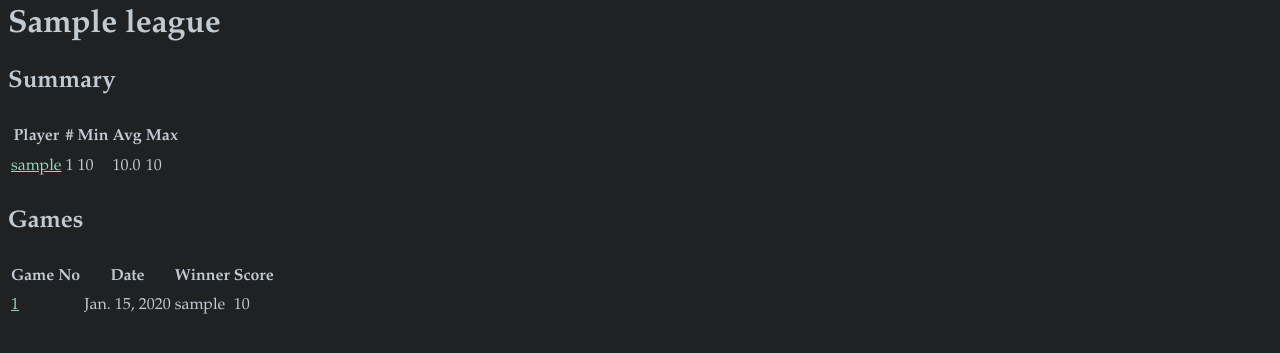
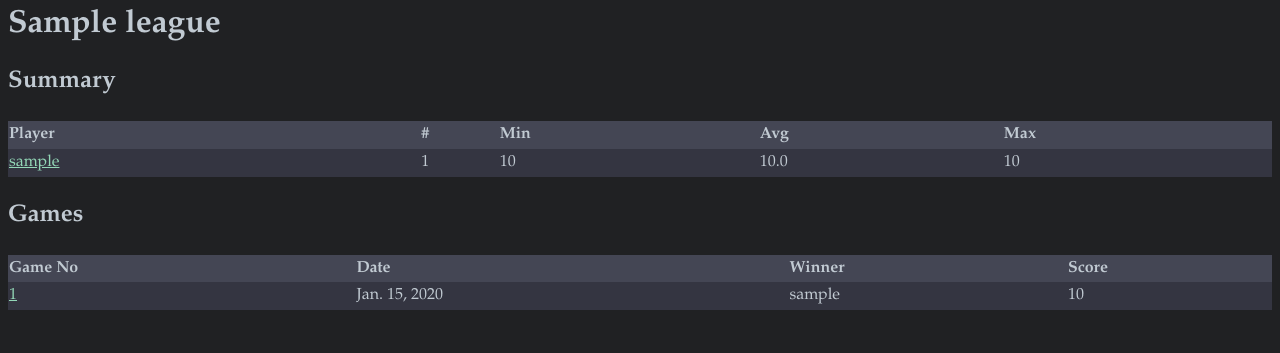
Before and after one commit to travis-mark/pugberus, a Django app: page /league/l/1 in a window 1280 px wide. Shown: the part 50-403 px from the top of the page. Run offline with Django 4.2, Linux system fonts and the light colour scheme; tables that the repository leaves empty hold one stand-in row (values such as "Sample post").

Commit message:
Table CSS

```diff
--- a/static/style.css
+++ b/static/style.css
@@ -22,6 +22,18 @@ a {
 }
 p {
     font-family: sans-serif;
+}
+table {
+    background-color: var(--body-bg2);
+    border-collapse: collapse;
+    width: 100%;
+}
+th {
+    background-color: var(--body-bg3);
+    text-align: left;
+}
+tr:not(:last-child) td {
+    border-bottom: 2px solid var(--body-bg3);
 }
 .content {
     padding: 8px;
```
